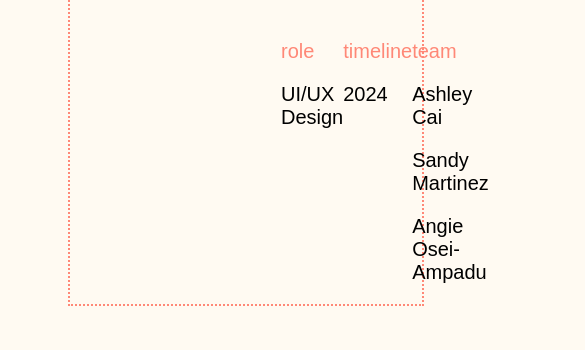
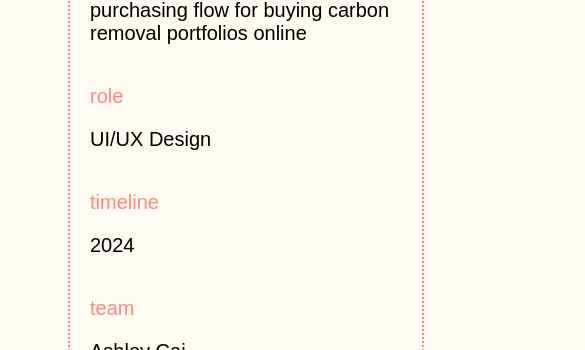
Before and after one commit to jli02/portfolio, a plain HTML site: page cur8.html in a window 390 px wide. Shown: the part 306-656 px from the top of the page, 585 px wide, since content can reach past the window. Drawn offline with Linux system fonts and the light colour scheme; a web font is replaced by a local one.

Commit message:
need to fix responsiveness

```diff
--- a/cur8.html
+++ b/cur8.html
@@ -25,7 +25,7 @@
         </div>
         <div class="project-intro">
           <p class="body-text">
-            desgining a simple, intuitive purchasing flow for buying carbon
+            designing a simple, intuitive purchasing flow for buying carbon
             removal portfolios online
           </p>
 
--- a/styles.css
+++ b/styles.css
@@ -150,7 +150,6 @@ html {
 
 .project-main {
   padding: 40px;
-  margin: auto;
 }
 
 .project-intro-facts {
@@ -256,6 +255,16 @@ li::marker {
     font-size: 30px;
   }
 
+  .project-title {
+    flex-direction: column;
+    margin: auto;
+  }
+
+  .project-intro {
+    margin-left: 0px;
+  }
+}
+
 @media screen and (max-width: 700px) {
   .project {
     scale: 0.95;
@@ -265,6 +274,11 @@ li::marker {
   .bottom-header {
     margin-top: 20px;
   }
+
+  .project-content {
+    padding-left: 0px;
+    padding-right: 0px;
+  }
 }
 
 @media screen and (max-width: 530px) {
@@ -273,5 +287,8 @@ li::marker {
     margin-bottom: 0px;
     margin-top: 0px;
   }
+
+  .project-intro-facts {
+    flex-direction: column;
   }
 }
```
Lines whose indentation alone changed are shown as unchanged.
